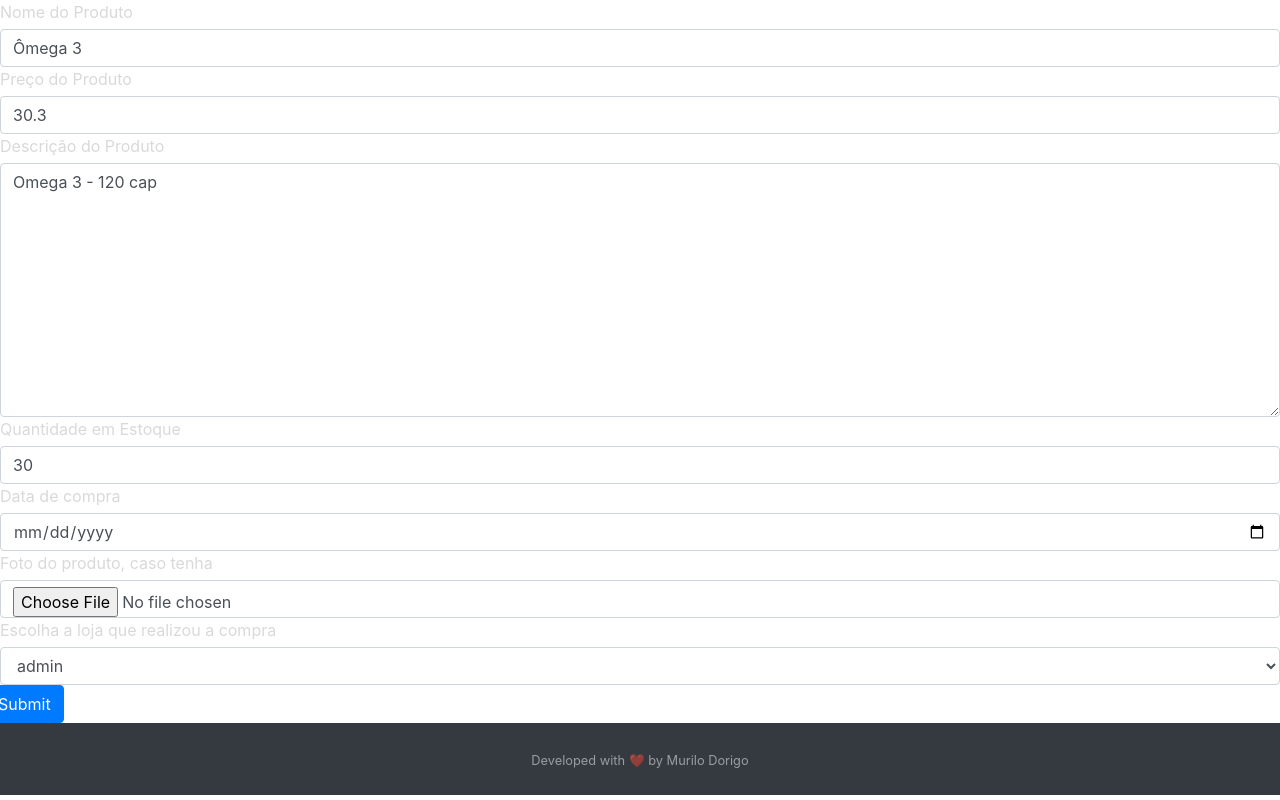
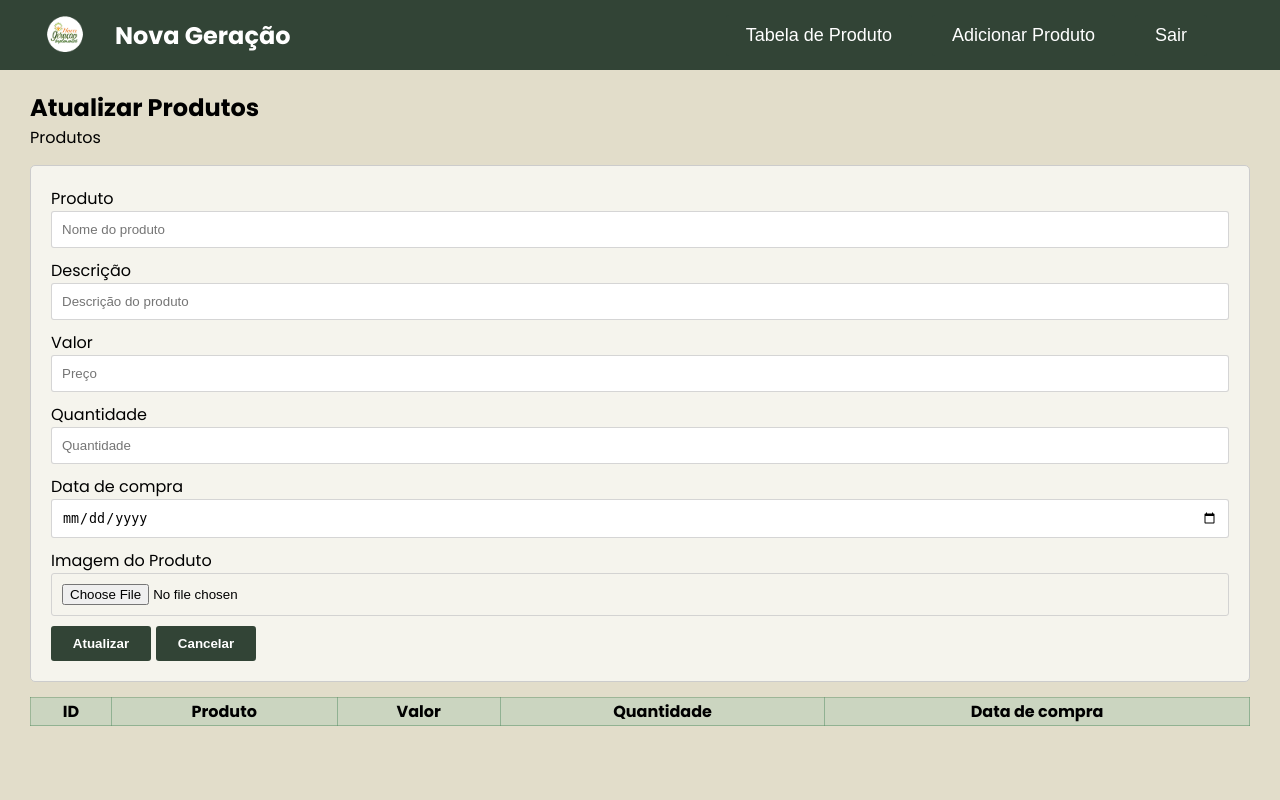
Before and after one commit to dorigodev/projeto_integrador_backend, a Django app: page /update_product/18 in a window 1280 px wide. Run offline with Django 5.2, Linux system fonts and the light colour scheme; data comes from the database, SQL or seed files in the repository; lists and menus that the app fills with data are empty.

Commit message:
criação da tela de update_product

```diff
--- a/templates/stock_templates/update_product.html
+++ b/templates/stock_templates/update_product.html
@@ -1,32 +1,236 @@
 <!DOCTYPE html>
 <html lang="pt-br">
+
 <head>
-    <title>Título da página</title>
-      <link rel="stylesheet" href="https://cdn.jsdelivr.net/npm/bootstrap@4.4.1/dist/css/bootstrap.min.css" integrity="sha384-Vkoo8x4CGsO3+Hhxv8T/Q5PaXtkKtu6ug5TOeNV6gBiFeWPGFN9MuhOf23Q9Ifjh" crossorigin="anonymous">
+  <title>Atualizar Produto</title>
   <meta charset="utf-8">
+  <link rel="preconnect" href="https://fonts.gstatic.com">
+  <link rel="stylesheet" href="https://cdnjs.cloudflare.com/ajax/libs/font-awesome/5.15.4/css/all.min.css">
+  <link href="https://fonts.googleapis.com/css2?family=Poppins:wght@400;700&display=swap" rel="stylesheet">
+
+  <style media="screen">
+    * {
+      margin: 0;
+      padding: 0;
+      box-sizing: border-box;
+    }
+
+    body {
+      font-family: 'Poppins', sans-serif;
+      background: #E2DDCA;
+    }
+
+    nav {
+      background-color: #324436;
+      padding: 10px;
+      color: white;
+      display: flex;
+      align-items: center;
+      justify-content: space-between;
+    }
+
+    .nav-left {
+      display: flex;
+      align-items: center;
+    }
+
+    .nav-left h1 {
+      margin-left: 25px;
+      font-size: 24px;
+      font-weight: 700;
+    }
+
+    .logo {
+      width: 50px;
+      height: 50px;
+      margin-left: 30px;
+    }
+
+    .nav-right {
+      display: flex;
+      align-items: center;
+      gap: 15px;
+      margin-right: 58px;
+    }
+
+    .nav-right button {
+      display: block;
+      text-align: center;
+      background-color: #324436;
+      color: #fff;
+      border-radius: 3px;
+      transition: all ease 0.3s;
+      white-space: nowrap;
+      border: 0;
+      padding: 10px 20px;
+      cursor: pointer;
+      font-weight: normal;
+      font-size: large;
+      width: 100%;
+    }
+
+    .nav-right button:hover,
+    .nav-right button:focus {
+      background-color: #789a71;
+    }
+
+    main {
+      padding: 20px 30px;
+    }
+
+    .card {
+      background-color: rgba(255, 255, 255, 0.669);
+      border: 1px solid #ccc;
+      padding: 20px;
+      margin-top: 15px;
+      border-radius: 5px;
+    }
+
+    .lineInput {
+      display: grid;
+      margin-bottom: 10px;
+    }
+
+    input {
+      padding: 10px;
+      border: 1px solid #ccccccd0;
+      border-radius: 3px;
+      outline: 0;
+    }
+
+    button {
+      border: 0;
+      padding: 10px;
+      outline: 0;
+      background-color: #324436;
+      color: #fff;
+      border-radius: 3px;
+      font-weight: bold;
+      transition: all ease 0.3s;
+      width: 100px;
+      margin-right: 5px;
+    }
+
+    button:hover {
+      background-color: #789a71;
+      color: #000;
+    }
+
+    button:focus {
+      background-color: #548e637d;
+    }
+
+    .button-group {
+      display: flex;
+      justify-content: flex-start;
+      margin-top: 10px;
+    }
+
+    .content {
+      margin-top: 15px;
+    }
+
+    table {
+      border-collapse: collapse;
+      border: 1px solid #548e637d;
+      width: 100%;
+    }
+
+    table th {
+      background-color: rgb(203, 213, 192);
+    }
+
+    table th,
+    td {
+      padding: 1px 5px;
+      text-align: left;
+    }
+
+    table td img {
+      width: 30px;
+    }
+
+    .center {
+      text-align: center;
+    }
+  </style>
 </head>
+
 <body>
+  <nav>
+    <div class="nav-left">
+      <img src="/img/fotonvg.png" alt="Logo" class="logo">
+      <h1>Nova Geração</h1>
+    </div>
+    <div class="nav-right">
+      <button id="tabela-produto" onclick="location.href='/templates/stock_templates/index.html'">Tabela de
+        Produto</button>
+      <button id="adicionar-produto" onclick="location.href='/templates/stock_templates/create_product'">Adicionar
+        Produto</button>
+      <button id="sair" onclick="location.href='/templates/users_templates/login.html'">Sair</button>
+    </div>
+  </nav>
+
   <main>
-{% block content %}
-            <form action="{% url 'update_product' product_id %}" method="POST" enctype="multipart/form-data">
-                    {% csrf_token %}
-                    <div class="row">
-                        {% for field in form.visible_fields %}
-                        <div class="col-12 col-lg-12">
-                          <label for="{{ field.id_for_label }}" style="color:#D9D9D9; margin-bottom: 5px;">{{field.label}}</label>
-                            {{ field }}
+    <div class="title">
+      <h2>Atualizar Produtos</h2>
+      <span>Produtos</span>
     </div>
-                        {% endfor %}
-            <div>
-                <button type="submit" class="btn btn-primary">Submit</button>
+
+    <div class="card">
+      <div class="lineInput">
+        <label>Produto</label>
+        <input type="text" id="produto" placeholder="Nome do produto">
       </div>
-        </form>
+
+      <div class="lineInput">
+        <label>Descrição</label>
+        <input type="text" id="descricao" placeholder="Descrição do produto">
+      </div>
+
+      <div class="lineInput">
+        <label>Valor</label>
+        <input type="number" id="valor" placeholder="Preço">
+      </div>
+
+      <div class="lineInput">
+        <label>Quantidade</label>
+        <input type="number" id="quantidade" placeholder="Quantidade">
+      </div>
+
+      <div class="lineInput">
+        <label>Data de compra</label>
+        <input type="date" id="data" placeholder="Data de compra">
+      </div>
+
+      <div class="lineInput">
+        <label for="image" class="file-label">Imagem do Produto</label>
+        <input type="file" id="image" accept="image/*">
+      </div>
+
+      <div class="button-group">
+        <button onclick="produto.Atualizar()">Atualizar</button>
+        <button onclick="produto.cancelar()">Cancelar</button>
+      </div>
+    </div>
+
+    <div class="content">
+      <table border="1">
+        <thead>
+          <tr>
+            <th class="center">ID</th>
+            <th class="center">Produto</th>
+            <th class="center">Valor</th>
+            <th class="center">Quantidade</th>
+            <th class="center">Data de compra</th>
+          </tr>
+        </thead>
+        <tbody id="tbody">
+          <!-- Conteúdo dinâmico -->
+        </tbody>
+      </table>
+    </div>
   </main>
-{% endblock %}
-    <footer id="sticky-footer" class="flex-shrink-0 py-4 bg-dark text-white-50">
-        <div class="container text-center">
-          <small>Developed with ❤️ by Murilo Dorigo </small>
-        </div>
-      </footer>
 </body>
+
 </html>
```
Also changed, not shown: templates/stock_templates/create_product.html (+4 -4 lines), templates/stock_templates/product.html (deleted, +0 -56 lines). Lines whose indentation alone changed are shown as unchanged.
